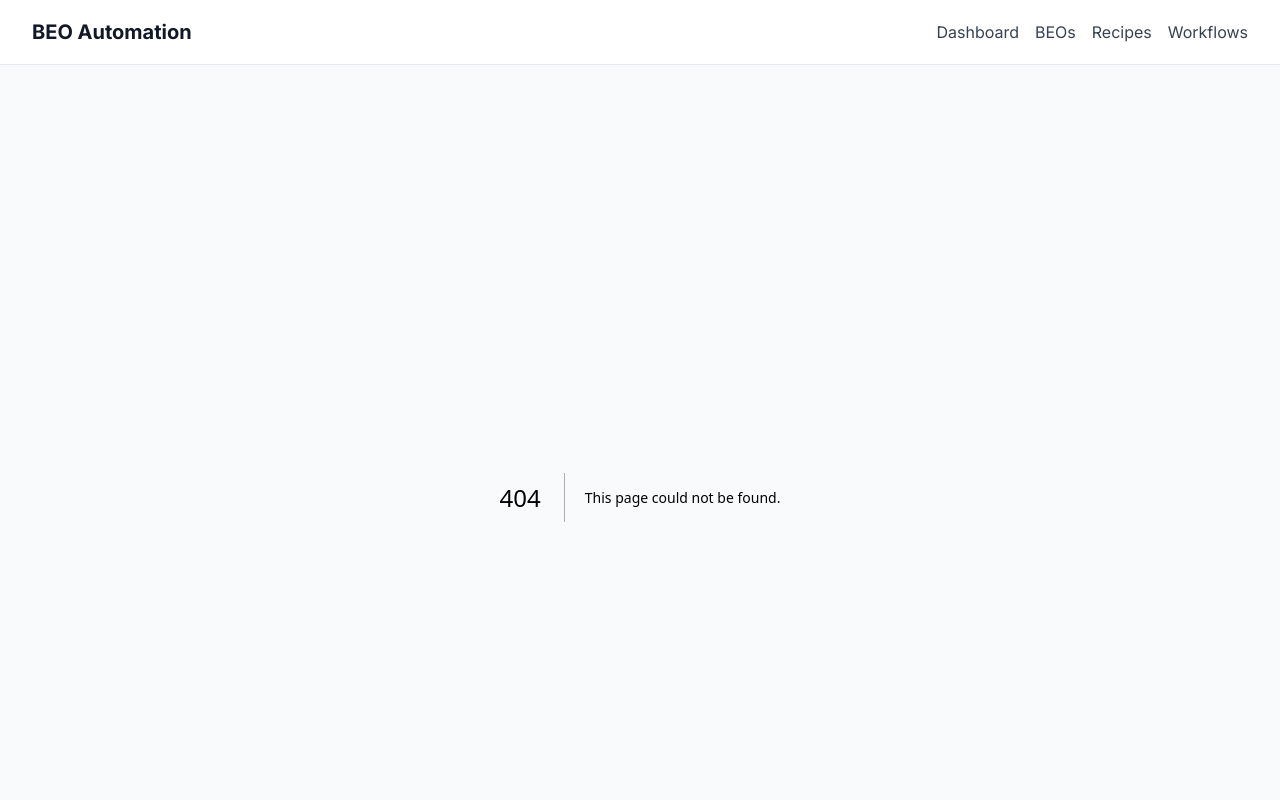
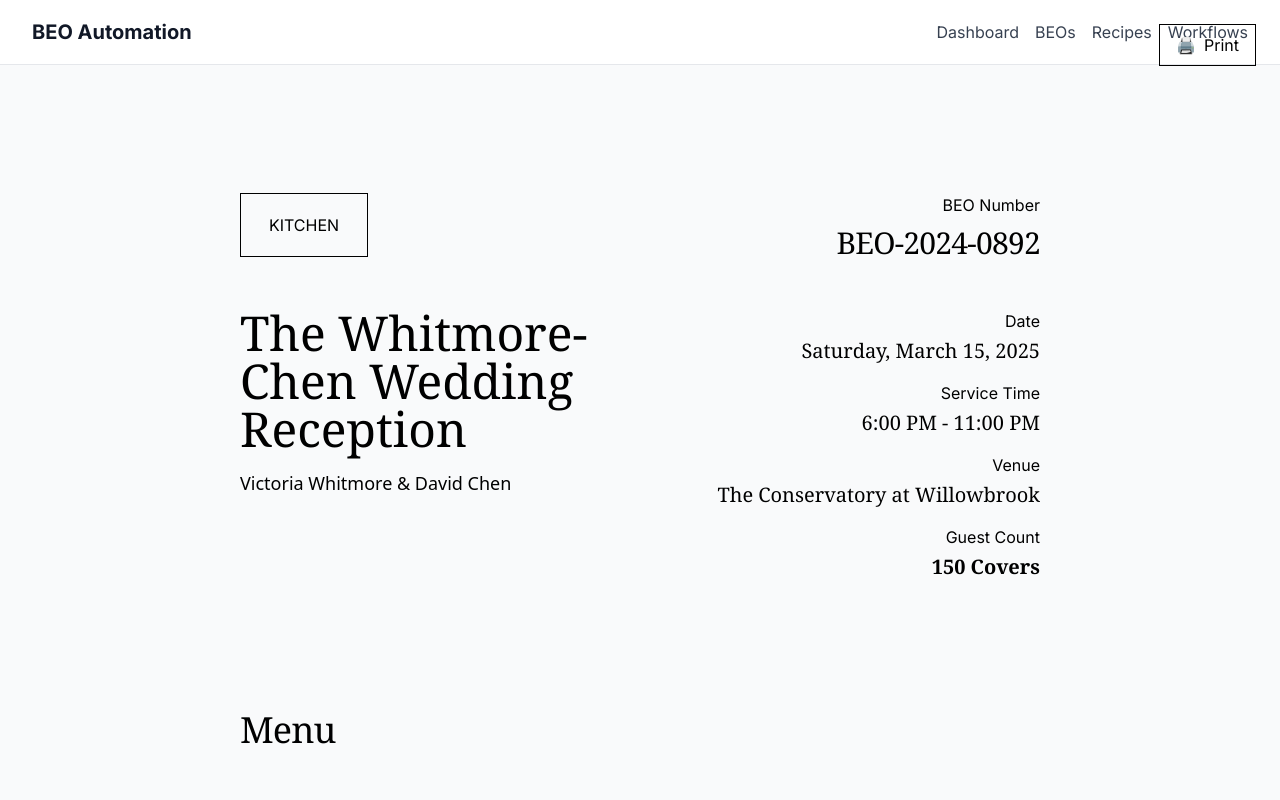
Before and after one commit to lauchoy/beo-automation, a Next.js app: page /beo/kitchen in a window 1280 px wide. Before the commit this address had no page. Shown: the top 800 px of the page. Built offline with nearby package versions, Linux system fonts and the light colour scheme.

Commit message:
Add Kitchen BEO demo page with sample data

```diff
--- /dev/null
+++ b/app/beo/kitchen/page.tsx
@@ -0,0 +1,21 @@
+'use client';
+
+import React from 'react';
+import { KitchenBEO } from '@/components/templates/KitchenBEO';
+import { sampleKitchenBEO } from '@/components/templates/sample-data';
+
+/**
+ * Kitchen BEO Demo Page
+ *
+ * Displays the Kitchen BEO template with sample data.
+ * Use this page to:
+ * - Preview the Kitchen BEO layout
+ * - Test print functionality
+ * - Generate PDFs
+ * - Validate data structure
+ *
+ * To view: http://localhost:3000/beo/kitchen
+ */
+export default function KitchenBEOPage() {
+  return <KitchenBEO data={sampleKitchenBEO} />;
+}
```
